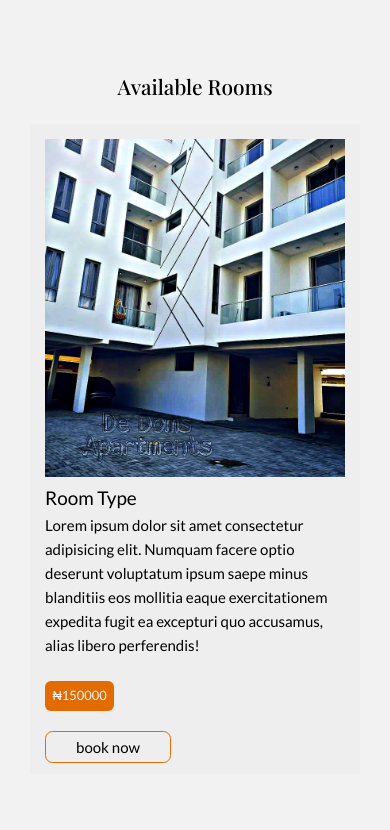
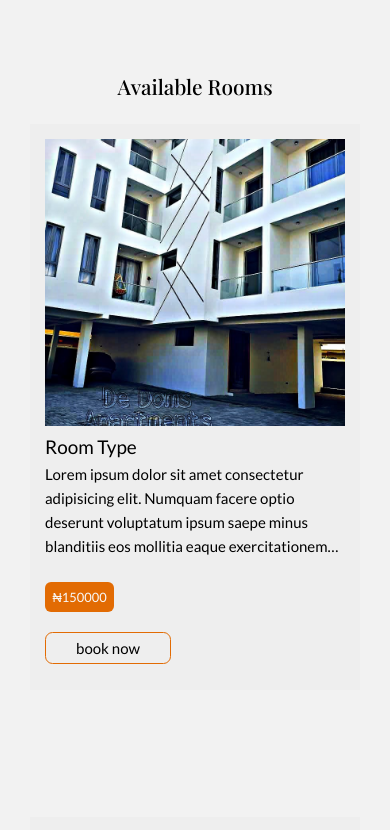
Before and after one commit to blackpandan/apartment, a Vue app: page / in a window 390 px wide. Shown: the part 1820-2650 px from the top of the page. Built offline with nearby package versions, Linux system fonts and the light colour scheme.

Commit message:
added changes to responsive layout

```diff
--- a/src/components/RoomCard.vue
+++ b/src/components/RoomCard.vue
@@ -94,6 +94,11 @@
 
     &-info{
       color: var(--color-text);
+        display: -webkit-box;
+        -webkit-line-clamp: 5;
+        -webkit-box-orient: vertical;
+        overflow: hidden;
+        text-overflow: ellipsis;
     }
 
     &-button{
@@ -131,13 +136,24 @@
     flex-direction: column;
     height: auto;
     width: fit-content;
+    padding-bottom: 2em;
 
     &__image{
-      height: 40vh;
+      height: 34vh;
     }
 
     &__text{
       padding: 0 0 0 0;
+
+      &-info{
+        display: -webkit-box;
+        -webkit-line-clamp: 4;
+        -webkit-box-orient: vertical;
+        overflow: hidden;
+        text-overflow: ellipsis;
+
+
+      }
     }
   }
 }
```
